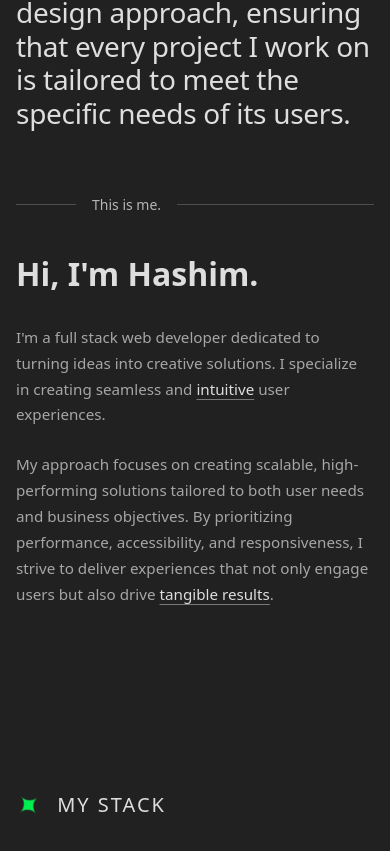
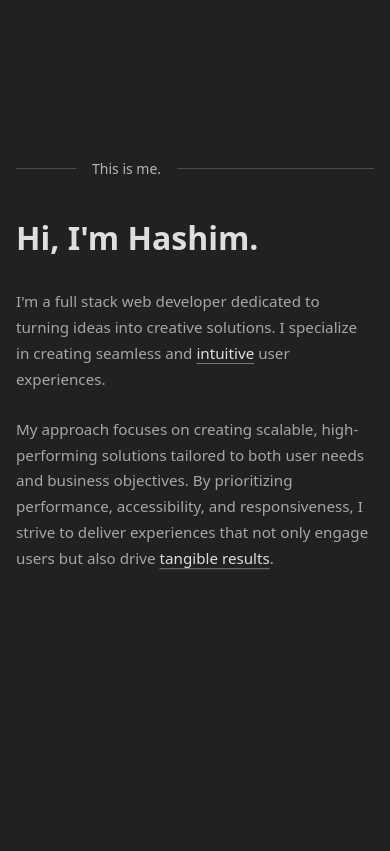
Before and after one commit to code-with-hashimm/hashim-portfolio, a Next.js app: page / in a window 390 px wide. Shown: the part 981-1832 px from the top of the page. Built offline with nearby package versions, Linux system fonts and the light colour scheme.

Commit message:
added code base about section

```diff
--- a/src/app/globals.css
+++ b/src/app/globals.css
@@ -168,7 +168,7 @@
 @layer base {
   * {
     @apply border-border outline-ring/50;
-    cursor: none;
+    cursor: none !important;
   }
 
   body {
--- a/src/components/AboutSection.tsx
+++ b/src/components/AboutSection.tsx
@@ -1,65 +1,98 @@
 "use client";
-import React from "react";
-import { motion } from "framer-motion";
+import React, { useRef } from "react";
+import { useGSAP } from "@gsap/react";
+import gsap from "gsap";
+import { ScrollTrigger } from "gsap/all";
+import { CodeAbout } from "./CodeAbout";
+
+gsap.registerPlugin(ScrollTrigger, useGSAP);
 
 export function AboutSection() {
+    const containerRef = useRef<HTMLDivElement>(null);
+
+    // Entry animation — slide up from below as section enters viewport
+    useGSAP(
+        () => {
+            const tl = gsap.timeline({
+                scrollTrigger: {
+                    id: 'about-me-in',
+                    trigger: containerRef.current,
+                    start: 'top 70%',
+                    end: 'bottom bottom',
+                    scrub: 0.5,
+                },
+            });
+
+            tl.from('.slide-up-and-fade', {
+                y: 150,
+                opacity: 0,
+                stagger: 0.05,
+            });
+        },
+        { scope: containerRef }
+    );
+
+    // Exit animation — slide up and fade out as section leaves viewport
+    useGSAP(
+        () => {
+            const tl = gsap.timeline({
+                scrollTrigger: {
+                    id: 'about-me-out',
+                    trigger: containerRef.current,
+                    start: 'bottom 50%',
+                    end: 'bottom 10%',
+                    scrub: 0.5,
+                },
+            });
+
+            tl.to('.slide-up-and-fade', {
+                y: -150,
+                opacity: 0,
+                stagger: 0.02,
+            });
+        },
+        { scope: containerRef }
+    );
+
     return (
         <section id="about-me" className="relative z-10 min-h-screen w-full flex flex-col py-16 md:py-24">
             {/* Main Content - Centered with container */}
-            <main className="flex-1 flex flex-col justify-center container">
+            <main className="flex-1 flex flex-col justify-center container" ref={containerRef}>
                 {/* Large Quote */}
-                <motion.h2
-                    initial={{ opacity: 0, y: 40 }}
-                    whileInView={{ opacity: 1, y: 0 }}
-                    viewport={{ once: true }}
-                    transition={{ duration: 0.8, ease: "easeOut" }}
-                    className="about-quote max-w-5xl mb-16 md:mb-24"
-                >
+                <h2 className="about-quote max-w-5xl mb-16 md:mb-24 slide-up-and-fade">
                     I believe in a user centered design approach, ensuring that every project I work on is tailored to meet the specific needs of its users.
-                </motion.h2>
+                </h2>
 
                 {/* Divider with Label and Line After */}
-                <motion.div
-                    initial={{ opacity: 0 }}
-                    whileInView={{ opacity: 1 }}
-                    viewport={{ once: true }}
-                    transition={{ duration: 0.6, delay: 0.2 }}
-                    className="flex items-center gap-4 mb-10"
-                >
+                <div className="flex items-center gap-4 mb-10 slide-up-and-fade">
                     <div className="h-px bg-white/20 w-full max-w-[60px]"></div>
                     <span className="text-sm text-muted-foreground whitespace-nowrap">This is me.</span>
                     <div className="h-px bg-white/20 flex-1 max-w-[200px]"></div>
-                </motion.div>
+                </div>
 
                 {/* Content Grid */}
                 <div className="grid grid-cols-1 lg:grid-cols-2 gap-8 lg:gap-16 max-w-5xl">
                     {/* Left - Name */}
-                    <motion.div
-                        initial={{ opacity: 0, y: 30 }}
-                        whileInView={{ opacity: 1, y: 0 }}
-                        viewport={{ once: true }}
-                        transition={{ duration: 0.8, delay: 0.3 }}
-                    >
+                    <div className="slide-up-and-fade">
                         <h3 className="about-name">
                             Hi, I&apos;m Hashim.
                         </h3>
-                    </motion.div>
+                    </div>
 
                     {/* Right - Description */}
-                    <motion.div
-                        initial={{ opacity: 0, y: 30 }}
-                        whileInView={{ opacity: 1, y: 0 }}
-                        viewport={{ once: true }}
-                        transition={{ duration: 0.8, delay: 0.4 }}
-                        className="flex flex-col gap-6"
-                    >
-                        <p className="about-text">
+                    <div className="flex flex-col gap-6">
+                        <p className="about-text slide-up-and-fade">
                             I&apos;m a full stack web developer dedicated to turning ideas into creative solutions. I specialize in creating seamless and <span className="text-foreground underline decoration-white/40 underline-offset-4">intuitive</span> user experiences.
                         </p>
-                        <p className="about-text">
+                        <p className="about-text slide-up-and-fade">
                             My approach focuses on creating scalable, high-performing solutions tailored to both user needs and business objectives. By prioritizing performance, accessibility, and responsiveness, I strive to deliver experiences that not only engage users but also drive <span className="text-foreground underline decoration-white/40 underline-offset-4">tangible results</span>.
                         </p>
-                    </motion.div>
+                    </div>
+                </div>
+
+                {/* Code-style About */}
+                <div className="mt-8 md:mt-12">
+                    <CodeAbout />
                 </div>
             </main>
         </section>
--- /dev/null
+++ b/src/components/CodeAbout.css
@@ -0,0 +1,135 @@
+/* Code About Section */
+.code-about-container {
+    width: 100%;
+    max-width: 72rem;
+    margin: 0 auto;
+    padding: 2rem 0;
+}
+
+/* Section label - "< About />" */
+.code-about-label {
+    font-family: var(--font-geist-mono), 'Courier New', monospace;
+    font-size: 0.875rem;
+    margin-bottom: 1.5rem;
+    padding-left: 0.5rem;
+    display: flex;
+    align-items: center;
+    gap: 0.25rem;
+}
+
+.code-tag {
+    color: var(--foreground);
+    font-weight: 500;
+}
+
+/* Code block container */
+.code-block {
+    font-family: var(--font-geist-mono), 'Courier New', monospace;
+    font-size: clamp(0.7rem, 1.2vw, 0.875rem);
+    line-height: 1.8;
+    overflow-x: auto;
+    padding: 1.5rem 0;
+    border-radius: 0.5rem;
+}
+
+/* Hide scrollbar but allow scroll */
+.code-block::-webkit-scrollbar {
+    display: none;
+}
+
+.code-block {
+    -ms-overflow-style: none;
+    scrollbar-width: none;
+}
+
+/* Individual code line */
+.code-line {
+    display: flex;
+    align-items: flex-start;
+    white-space: nowrap;
+    padding: 0 0.5rem;
+    border-radius: 4px;
+    transition: background-color 0.2s ease;
+}
+
+.code-line:hover {
+    background-color: hsl(0 0% 87% / 0.04);
+}
+
+/* Line numbers */
+.code-line-number {
+    flex-shrink: 0;
+    width: 2.5rem;
+    text-align: right;
+    margin-right: 1.5rem;
+    color: hsl(0 0% 50%);
+    user-select: none;
+    font-size: 0.8em;
+}
+
+/* Line content */
+.code-line-content {
+    flex: 1;
+}
+
+/* Syntax highlighting colors */
+.code-keyword {
+    color: hsl(280 80% 70%);
+    font-style: italic;
+}
+
+.code-class {
+    color: hsl(50 100% 70%);
+    font-weight: 600;
+}
+
+.code-method {
+    color: hsl(60 90% 65%);
+    font-weight: 500;
+}
+
+.code-property {
+    color: hsl(190 90% 65%);
+}
+
+.code-string {
+    color: hsl(120 50% 60%);
+}
+
+.code-comment {
+    color: hsl(0 0% 45%);
+    font-style: italic;
+}
+
+.code-bracket {
+    color: var(--foreground);
+}
+
+/* Responsive */
+@media (max-width: 768px) {
+    .code-about-container {
+        padding: 1rem 0;
+    }
+
+    .code-block {
+        font-size: 0.65rem;
+        line-height: 1.7;
+        padding: 1rem 0;
+    }
+
+    .code-line-number {
+        width: 2rem;
+        margin-right: 1rem;
+    }
+}
+
+@media (max-width: 480px) {
+    .code-block {
+        font-size: 0.55rem;
+    }
+
+    .code-line-number {
+        width: 1.5rem;
+        margin-right: 0.75rem;
+    }
+}
--- /dev/null
+++ b/src/components/CodeAbout.tsx
@@ -0,0 +1,86 @@
+'use client';
+
+import React, { useRef } from 'react';
+import { useGSAP } from '@gsap/react';
+import gsap from 'gsap';
+import { ScrollTrigger } from 'gsap/all';
+import './CodeAbout.css';
+
+gsap.registerPlugin(ScrollTrigger, useGSAP);
+
+// Code lines data - each line has content with syntax highlighting spans
+const CODE_LINES = [
+    { indent: 1, content: <><span className="code-keyword">class</span> <span className="code-class">Hashim</span> {'{'}</> },
+    { indent: 2, content: <span className="code-comment">..// Passionate about building things that matter.</span> },
+    { indent: 2, content: <span className="code-comment">··// My vast variety of skills is continuously expanding.</span> },
+    { indent: 2, content: <><span className="code-method">constructor</span>() {'{'}</> },
+    { indent: 3, content: <><span className="code-keyword">this</span>.<span className="code-property">name</span> = <span className="code-string">&apos;Hashim Pinjari&apos;</span></> },
+    { indent: 3, content: <><span className="code-keyword">this</span>.<span className="code-property">role</span> = <span className="code-string">&apos;Full Stack Developer&apos;</span></> },
+    { indent: 3, content: <><span className="code-keyword">this</span>.<span className="code-property">email</span> = <span className="code-string">&apos;hashimpinjari36@gmail.com&apos;</span></> },
+    { indent: 2, content: '}' },
+    { indent: 2, content: <><span className="code-method">education</span>() {'{'}</> },
+    { indent: 3, content: <><span className="code-keyword">return</span> [</> },
+    { indent: 4, content: <>{'{ '}<span className="code-string">&apos;2024-2027&apos;</span> : <span className="code-string">&apos;Bachelor of Computer Applications (BCA)&apos;</span>{' }'}</> },
+    { indent: 3, content: ']' },
+    { indent: 2, content: '}' },
+    { indent: 2, content: <><span className="code-method">skills</span>() {'{'}</> },
+    { indent: 3, content: <><span className="code-keyword">return</span> [ <span className="code-string">&apos;JavaScript&apos;</span>, <span className="code-string">&apos;React&apos;</span>, <span className="code-string">&apos;Next.js&apos;</span>, <span className="code-string">&apos;TypeScript&apos;</span>, <span className="code-string">&apos;Node.js&apos;</span>, <span className="code-string">&apos;Express&apos;</span>, <span className="code-string">&apos;MongoDB&apos;</span>, <span className="code-string">&apos;MySQL&apos;</span>, <span className="code-string">&apos;Tailwind CSS&apos;</span>, <span className="code-string">&apos;Bootstrap&apos;</span>, <span className="code-string">&apos;HTML/CSS/JS&apos;</span>, <span className="code-string">&apos;Git&apos;</span>, <span className="code-string">&apos;Docker&apos;</span> ]</> },
+    { indent: 2, content: '}' },
+    { indent: 1, content: '}' },
+];
+
+export function CodeAbout() {
+    const containerRef = useRef<HTMLDivElement>(null);
+
+    useGSAP(() => {
+        if (!containerRef.current) return;
+
+        const lines = containerRef.current.querySelectorAll('.code-line');
+
+        // Set initial state
+        gsap.set(lines, { opacity: 0, x: -30 });
+
+        // Animate each line with staggered scroll trigger
+        lines.forEach((line, index) => {
+            gsap.to(line, {
+                opacity: 1,
+                x: 0,
+                duration: 0.5,
+                ease: 'power2.out',
+                scrollTrigger: {
+                    trigger: line,
+                    start: 'top 90%',
+                    end: 'top 60%',
+                    scrub: 0.5,
+                    toggleActions: 'play reverse play reverse',
+                },
+            });
+        });
+    }, { scope: containerRef });
+
+    return (
+        <div className="code-about-container" ref={containerRef}>
+            {/* Code block */}
+            <div className="code-block">
+                {CODE_LINES.map((line, index) => (
+                    <div
+                        key={index}
+                        className="code-line"
+                    >
+                        <span className="code-line-number">
+                            {String(index + 1).padStart(2, '0')}
+                        </span>
+                        <span
+                            className="code-line-content"
+                            style={{ paddingLeft: `${(line.indent - 1) * 1.5}rem` }}
+                        >
+                            {line.content}
+                        </span>
+                    </div>
+                ))}
+            </div>
+        </div>
+    );
+}
+
+export default CodeAbout;
--- a/src/components/HeroSection.tsx
+++ b/src/components/HeroSection.tsx
@@ -1,11 +1,39 @@
 "use client";
-import React from "react";
+import React, { useRef } from "react";
 import { motion } from "framer-motion";
+import { useGSAP } from "@gsap/react";
+import gsap from "gsap";
+import { ScrollTrigger } from "gsap/all";
 import ArrowAnimation from "./ArrowAnimation";
 
+gsap.registerPlugin(ScrollTrigger, useGSAP);
+
 export function HeroSection() {
+  const containerRef = useRef<HTMLDivElement>(null);
+
+  // Slide up and fade content on scroll exit (reference Banner pattern)
+  useGSAP(
+    () => {
+      const tl = gsap.timeline({
+        scrollTrigger: {
+          trigger: containerRef.current,
+          start: "bottom 70%",
+          end: "bottom 10%",
+          scrub: 1,
+        },
+      });
+
+      tl.to(".slide-up-and-fade", {
+        y: -150,
+        opacity: 0,
+        stagger: 0.02,
+      });
+    },
+    { scope: containerRef }
+  );
+
   return (
-    <div className="relative z-10 h-full w-full flex flex-col pt-20 overflow-hidden">
+    <div className="relative z-10 h-full w-full flex flex-col pt-20 overflow-hidden" ref={containerRef}>
       {/* Arrow Animation - positioned at bottom center */}
       <ArrowAnimation />
 
@@ -28,6 +56,7 @@ export function HeroSection() {
               initial={{ opacity: 0, y: 30 }}
               animate={{ opacity: 1, y: 0 }}
               transition={{ duration: 0.8, ease: "easeOut" }}
+              className="slide-up-and-fade"
             >
               <h1 className="hero-title mb-4">
                 <span className="text-accent-green">Full Stack</span>
@@ -40,7 +69,7 @@ export function HeroSection() {
               initial={{ opacity: 0, y: 20 }}
               animate={{ opacity: 1, y: 0 }}
               transition={{ duration: 0.8, delay: 0.2, ease: "easeOut" }}
-              className="text-muted-foreground text-base md:text-lg max-w-md mb-8 leading-relaxed"
+              className="text-muted-foreground text-base md:text-lg max-w-md mb-8 leading-relaxed slide-up-and-fade"
             >
               Hi! I&apos;m <span className="text-foreground font-medium">Hashim</span>. A passionate Full Stack Developer focused on building responsive, scalable, and user-friendly web applications.
             </motion.p>
@@ -49,6 +78,7 @@ export function HeroSection() {
               initial={{ opacity: 0, y: 20 }}
               animate={{ opacity: 1, y: 0 }}
               transition={{ duration: 0.8, delay: 0.4, ease: "easeOut" }}
+              className="slide-up-and-fade"
             >
               <button className="hire-btn group">
                 Let's connect
```
Also changed, not shown: src/components/SmoothFollower.tsx (+9 -2 lines).
